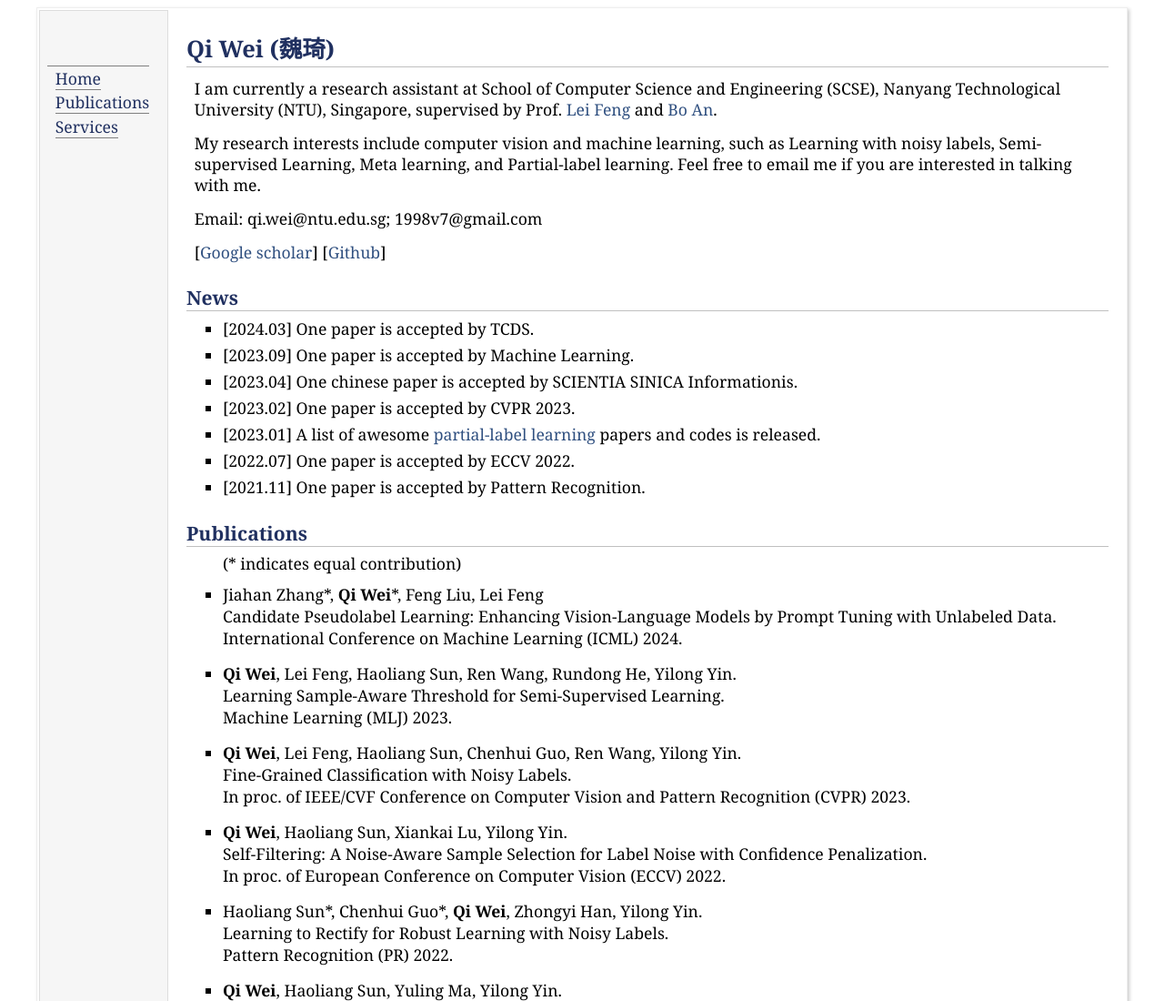
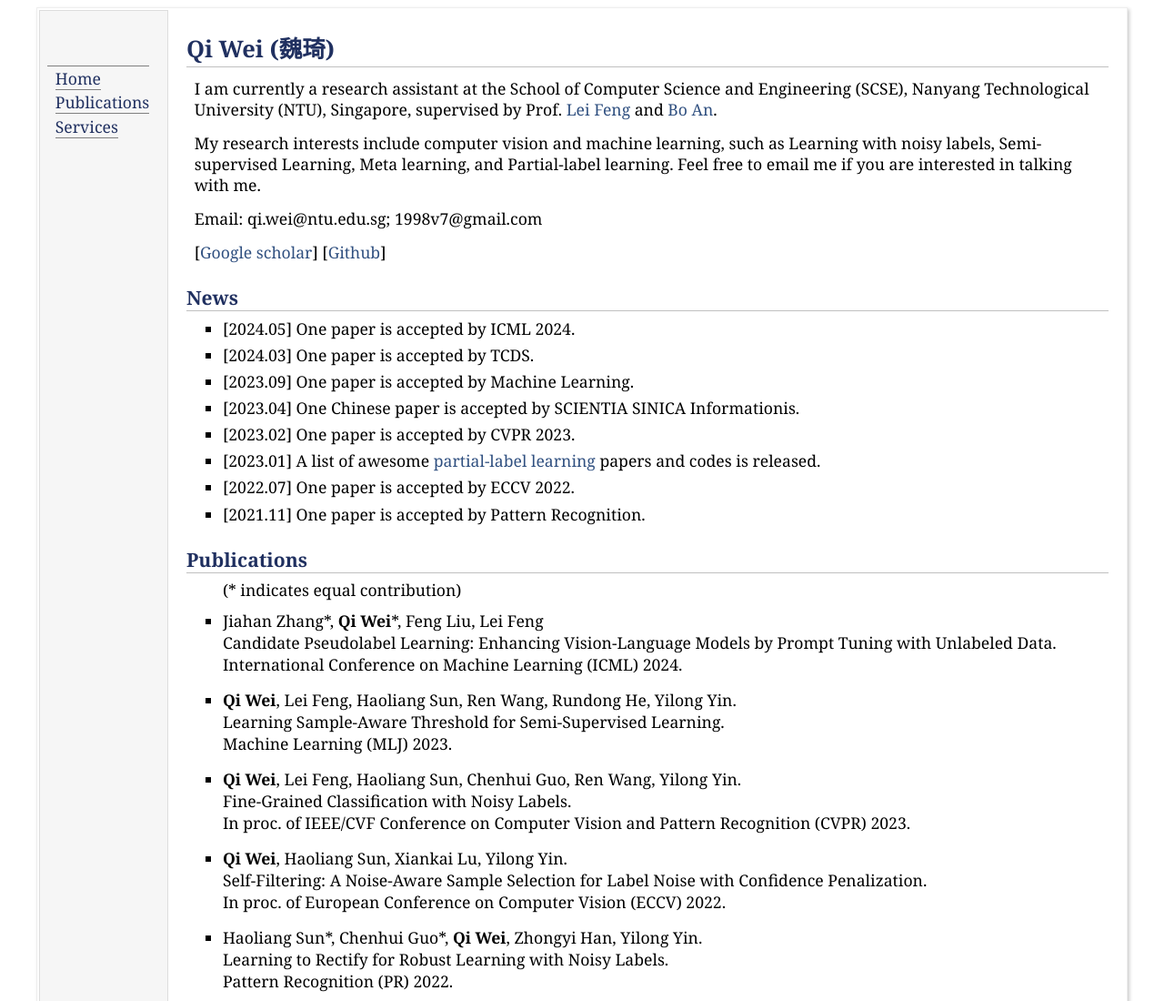
Before and after one commit to 1998v7/1998v7.github.io, a plain HTML site: page index.html in a window 1280 px wide. Shown: the top 1100 px of the page at 91% size. Drawn offline with nearby package versions, Linux system fonts and the light colour scheme; some packages are replaced by stand-ins of ours.

Commit message:
Update index.html

```diff
--- a/index.html
+++ b/index.html
@@ -55,10 +55,10 @@ _gaq.push(['_trackPageview']);
 
 <div style="margin-left: 0.5em; margin-top: -0.6em;">
   <p>
-    I am currently a research assistant at School of Computer Science and Engineering (SCSE), Nanyang Technological University (NTU), Singapore, supervised by Prof.
+    I am currently a research assistant at the School of Computer Science and Engineering (SCSE), Nanyang Technological University (NTU), Singapore, supervised by Prof.
 	  <a href="https://lfeng-ntu.github.io/">Lei Feng</a> and <a href="https://personal.ntu.edu.sg/boan/">Bo An</a>.
 <!-- 	  Prior to that,  -->
-<!-- 	I received my master degree at Shandong University, under the supervision by Prof. <a href="https://faculty.sdu.edu.cn/ylyin">Yilong Yin </a> and
+<!-- 	I received my master's degree at Shandong University, under the supervision of Prof. <a href="https://faculty.sdu.edu.cn/ylyin">Yilong Yin </a> and
 	  <a href="https://haolsun.github.io/">Haoliang Sun</a>.  -->
   </p>
   <p>
@@ -77,6 +77,12 @@ My research interests include computer vision and machine learning, such as Lear
 
 <h2>News</h2>
 <ul>
+<li>
+    <p>
+      <span>[2024.05]</span> One paper is accepted by ICML 2024.
+    </p>
+  </li>
+
 	<li>
     <p>
       <span>[2024.03]</span> One paper is accepted by TCDS.
@@ -89,7 +95,7 @@ My research interests include computer vision and machine learning, such as Lear
   </li>
   <li>
     <p>
-      <span>[2023.04]</span> One chinese paper is accepted by SCIENTIA SINICA Informationis.
+      <span>[2023.04]</span> One Chinese paper is accepted by SCIENTIA SINICA Informationis.
     </p>
   </li>
   <li>
```
